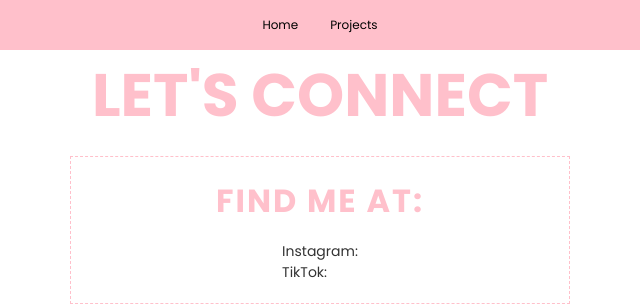
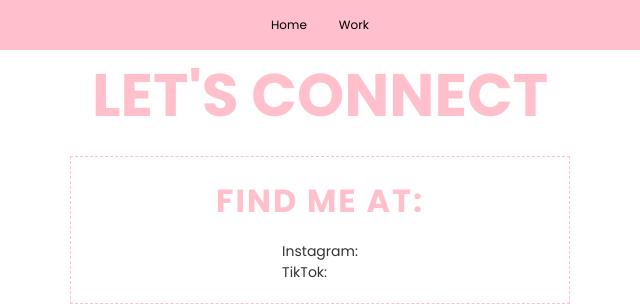
Before and after one commit to thejassylife/Portfolio, a plain HTML site: page contact.html in a window 1280 px wide. Shown: the top 306 px of the page, 320-960 px from the left. Drawn offline with Linux system fonts and the light colour scheme.

Commit message:
Change 'Projects' link to 'Work' in navigation

```diff
--- a/contact.html
+++ b/contact.html
@@ -22,7 +22,7 @@
     <nav>
         <ul>
             <li><a href="index.html">Home</a></li>
-            <li><a href="projects.html">Projects</a></li>
+            <li><a href="projects.html">Work</a></li>
         </ul>
     </nav>
 
```
